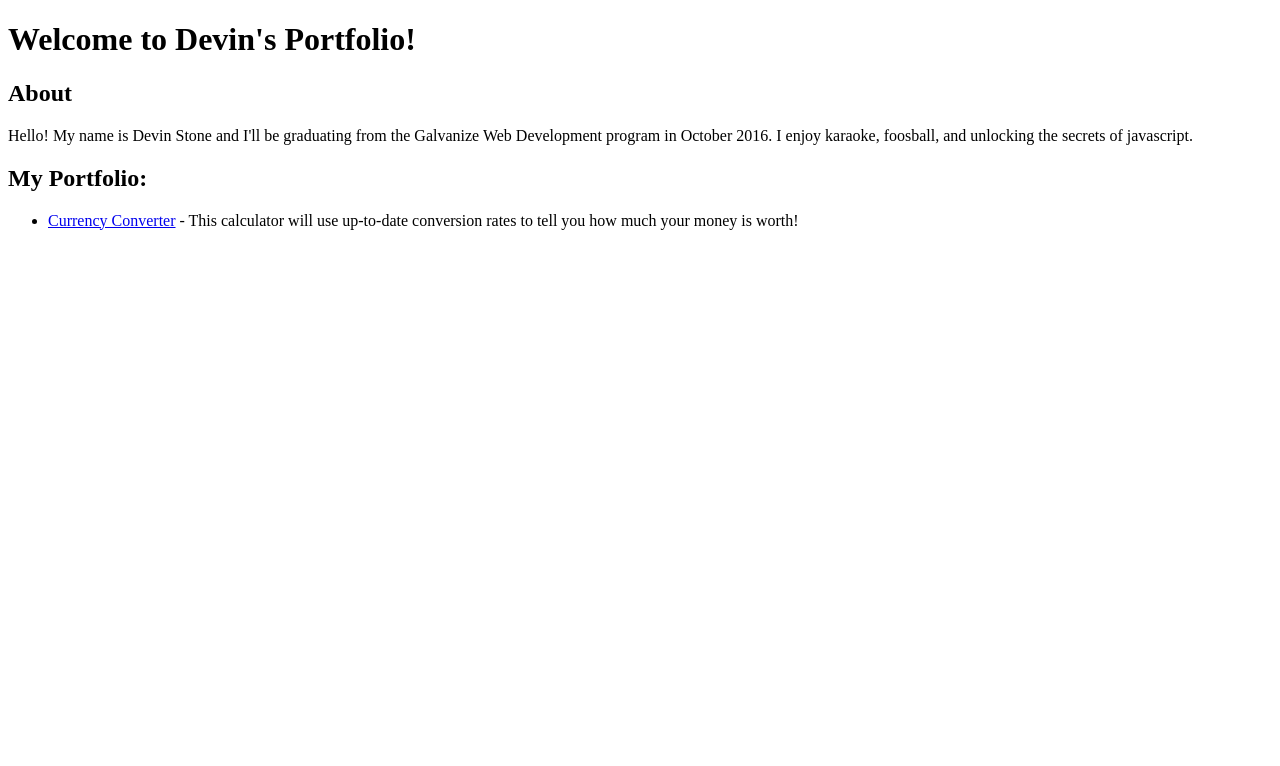
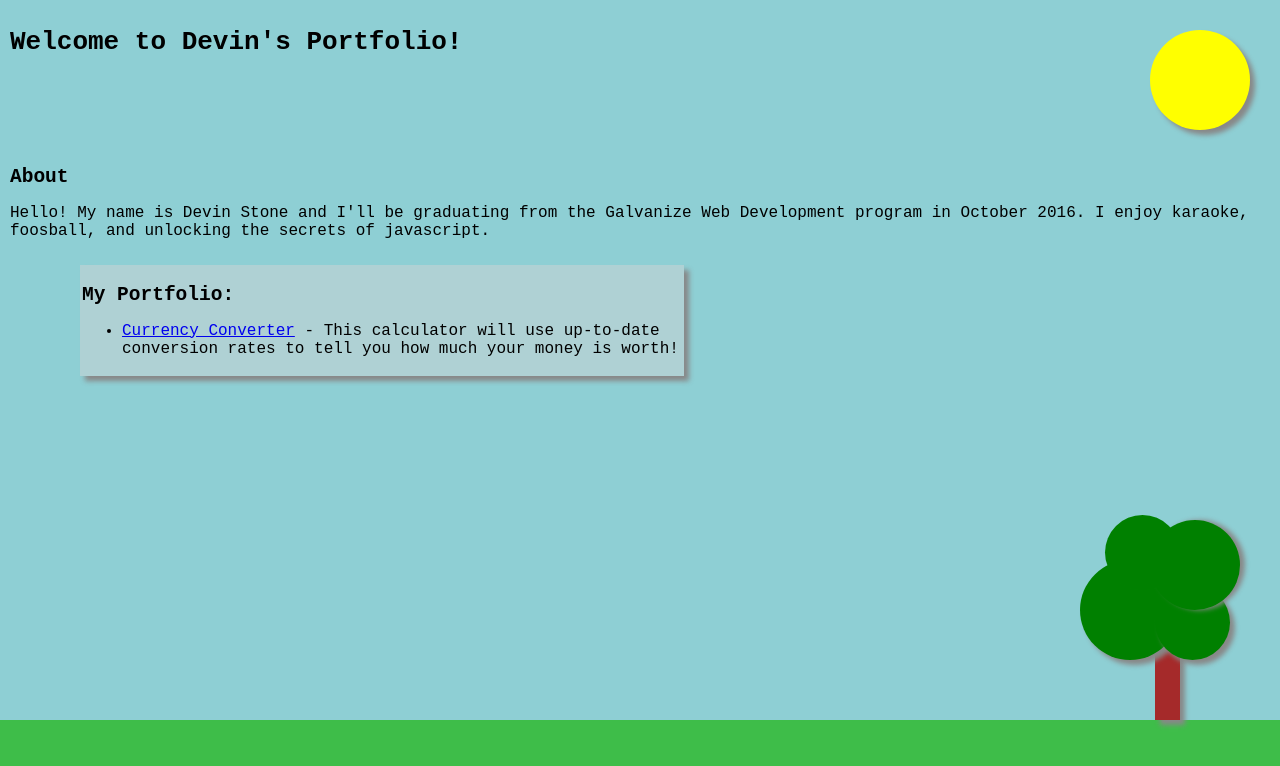
Before and after one commit to Devstone11/portfolio, a plain HTML site: page public/index.html in a window 1280 px wide. Drawn offline with Linux system fonts and the light colour scheme.

Commit message:
Added style

```diff
--- a/public/index.html
+++ b/public/index.html
@@ -3,20 +3,33 @@
   <head>
     <meta charset="utf-8">
     <title>Devin's Portfolio</title>
+    <link rel="stylesheet" href="style.css" media="screen" title="no title" charset="utf-8">
   </head>
   <body>
     <header>
       <h1>Welcome to Devin's Portfolio!<h1>
+      <div class="sun"></div>
     </header>
     <main>
+      <div id="about">
         <h2>About</h2>
-      <div id="about">Hello! My name is Devin Stone and I'll be graduating from the Galvanize Web Development program in October 2016. I enjoy karaoke, foosball, and unlocking the secrets of javascript.</div>
+        <div>Hello! My name is Devin Stone and I'll be graduating from the Galvanize Web Development program in October 2016. I enjoy karaoke, foosball, and unlocking the secrets of javascript.</div>
+      </div>
+      <div id="portfolio">
         <h2>My Portfolio:</h2>
-      <ul id="works">
+        <ul id="list">
           <li>
             <a href="https://project-5444604020079139775.firebaseapp.com/" target="_blank">Currency Converter</a> - This calculator will use up-to-date conversion rates to tell you how much your money is worth!
           </li>
         </ul>
+      </div>
+      <div class="tree">
+        <div class="trunk"></div>
+        <div class="branch circle1"></div>
+        <div class="branch circle2"></div>
+        <div class="branch circle3"></div>
+        <div class="branch circle4"></div>
+      </div>
     </main>
     <footer></footer>
   </body>
--- a/public/style.css
+++ b/public/style.css
@@ -0,0 +1,92 @@
+body {
+  font-family: monospace;;
+  background-color: #8ECFD4;
+  margin: 0;
+  padding: 0;
+}
+
+header {
+  height: 15vh;
+  padding: 10px;
+}
+
+#about div, #list {
+  font-size: 16px;
+}
+
+main {
+  height: 70vh;
+  padding: 10px;
+  position: relative;
+}
+
+#portfolio {
+  background-color: #AFD1D4;
+  width: 600px;
+  margin: 25px 70px;
+  padding: 2px;
+  box-shadow: 5px 5px 5px #888888;
+}
+
+.sun {
+  background-color: yellow;
+  height: 100px;
+  width: 100px;
+  border-radius: 100%;
+  position: absolute;
+  top: 30px;
+  right: 30px;
+  box-shadow: 5px 5px 5px #888888;
+}
+
+.trunk {
+  height: 75px;
+  width: 25px;
+  background-color: brown;
+  bottom: 0px;
+  right: 100px;
+  position:absolute;
+  box-shadow: 5px 5px 5px #888888;
+}
+
+.branch {
+  background-color: green;
+  border-radius: 100%;
+  position:absolute;
+}
+
+.circle1 {
+  height: 100px;
+  width: 100px;
+  bottom: 60px;
+  right: 100px;
+  box-shadow: 5px 5px 5px #888888;
+}
+
+.circle2 {
+  height: 75px;
+  width: 75px;
+  bottom: 60px;
+  right: 50px;
+  box-shadow: 5px 5px 5px #888888;
+}
+
+.circle3 {
+  height: 90px;
+  width: 90px;
+  bottom: 110px;
+  right: 40px;
+  box-shadow: 5px 0px 5px #888888;
+}
+
+.circle4 {
+  height: 75px;
+  width: 75px;
+  bottom: 130px;
+  right: 100px;
+}
+
+footer {
+  height: 10vh;
+  background-color: #3EBD49;
+}
```
Lines whose indentation alone changed are shown as unchanged.
